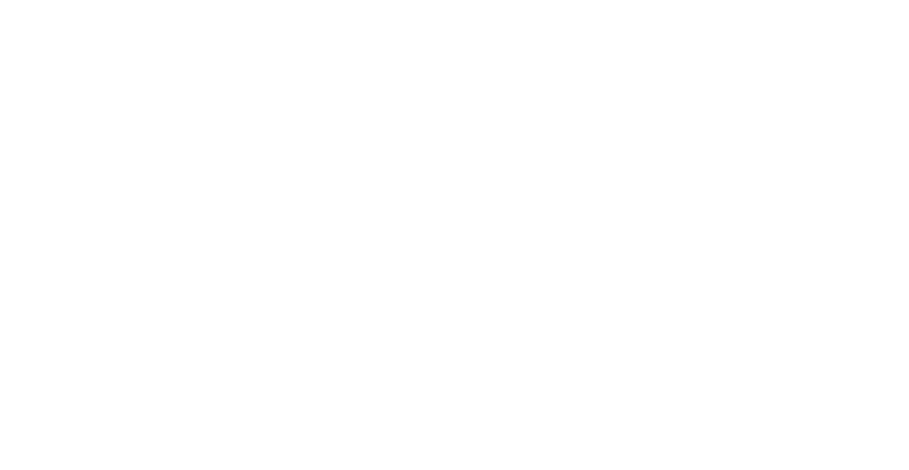
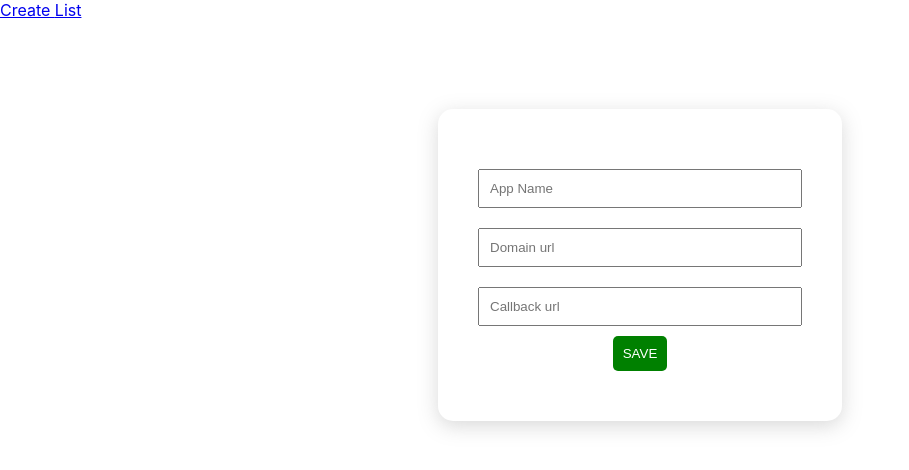
Before and after one commit to NaimuddinSaifi/auth-server-frontend, a React (Create React App) app: page /create-cred in a window 1280 px wide. Before the commit this address had no page. Shown: the top 470 px of the page, without its empty margins (0-909 px from the left). Built offline with nearby package versions, Linux system fonts and the light colour scheme.

Commit message:
updated auth frontend

```diff
--- a/src/App.css
+++ b/src/App.css
@@ -1,7 +1,6 @@
 .App {
   text-align: center;
 }
-
 .App-header {
   background-color: #282c34;
   min-height: 100vh;
@@ -22,15 +21,17 @@
   box-shadow: 0px 5px 20px rgba(128, 128, 128, 0.3);
   padding: 50px 30px;
   border-radius: 15px;
+  margin-bottom: 10px;
 }
-
+.width {
+  width: 500px;
+  margin: 30px;
+}
 .login-input{
   width: 300px;
   padding: 10px;
   margin: 10px;
 }
-
-
 .submit-btn{
     background-color: green;
     padding: 10px;
@@ -85,3 +86,12 @@
   box-shadow: 0 2px 3px -1px rgba(0, 0, 0, 0.1);
   padding: 6px 30px;
 }
+.border{
+  border : 1px solid #eee;
+  padding: 10px 10px;
+  margin: 8px 0px;
+
+}
+.box{
+  box-shadow: 0 1.6px 3.6px 0 rgba(0,0,0,0.13),0 0.3px 0.9px 0 rgba(0,0,0,0.11);
+}
--- a/src/App.js
+++ b/src/App.js
@@ -2,8 +2,9 @@ import './App.css';
 import { BrowserRouter as Router, Route, Routes } from 'react-router-dom';
 import LoginAuthServer from './pages/LoginAuthServer';
 import ConsentScreen from './pages/ConsentScreen';
-import Cred from './pages/Cred';
+import CreateCred from './pages/CreateCred';
 import GetCred from './pages/GetCred';
+import EditCred from './pages/EditCred';
 import SignupAuthServer from './pages/SignupAuthServer';
 import { ToastContainer } from 'react-toastify';
 import 'react-toastify/dist/ReactToastify.css';
@@ -15,10 +16,11 @@ function App() {
       <Routes>
         <Route exact path="/oauth/authorize" element={<LoginAuthServer />} />
         <Route exact path="/oauth/register" element={<SignupAuthServer />} />
-        <Route exact path="/consent" element={<ConsentScreen />} />
+        <Route exact path="/oauth/consent" element={<ConsentScreen />} />
 
-        <Route exact path="/cred" element={<Cred />} />
+        <Route exact path="/create-cred" element={<CreateCred />} />
         <Route exact path="/get-cred" element={<GetCred />} />
+        <Route exact path="/edit-cred/:client_id" element={<EditCred />} />
       </Routes>
     </Router>
   </>);
--- /dev/null
+++ b/src/components/Navbar.js
@@ -0,0 +1,12 @@
+import { Link } from 'react-router-dom'
+
+function Navbar() {
+    return (
+        <div>
+            <Link to="/create-cred"> Create </Link>
+            <Link to="/get-cred"> List </Link>
+        </div>
+    );
+}
+
+export default Navbar;
--- a/src/pages/Cred.js
+++ b/src/pages/CreateCred.js
@@ -1,21 +1,24 @@
-import { useEffect, useState } from "react";
+import { useState } from "react";
 import axios from "axios";
 import { useLocation, useNavigate } from "react-router-dom";
+import Navbar from "../components/Navbar";
 
 function Cred(props) {
     const location = useLocation()
     const navigate = useNavigate()
-    const [redirectUri, setredirectUri] = useState('')
     const [appName, setappName] = useState('')
+    const [domainUrl, setdomainUrl] = useState('')
+    const [callbackUrl, setcallbackUrl] = useState('')
 
     const handleSubmit = () => {
-        const url = `${process.env.REACT_APP_SERVER_URL}/api/create-cred`
-        const data = { appName, redirectUri }
-        console.log(url, data)
-        axios.post(url, data)
+        const url = `${process.env.REACT_APP_SERVER_URL}/api/client`
+        const data = { appName, redirectUris: `${domainUrl},${callbackUrl}` }
+        const config = { headers: { authorization: localStorage.getItem('user_token') } }
+        console.log(url, data, config)
+        axios.post(url, data, config)
             .then(res => {
                 console.log(res)
-                if (res && res.data) {
+                if (res && res.data && res.data.code === 200) {
                     navigate('/get-cred')
                 }
             })
@@ -24,17 +27,23 @@ function Cred(props) {
             })
     }
 
-    return (
+    return (<>
+        <Navbar />
         <div className="card">
-            <div>
+            <div className="shadow">
                 <input value={appName}
                     placeholder="App Name"
                     onChange={(e) => setappName(e.target.value)}
                     type="text" className="login-input" />
                 <br />
-                <input value={redirectUri}
-                    placeholder="Redirect Uri"
-                    onChange={(e) => setredirectUri(e.target.value)}
+                <input value={domainUrl}
+                    placeholder="Domain url"
+                    onChange={(e) => setdomainUrl(e.target.value)}
+                    type="text" className="login-input" />
+                <br />
+                <input value={callbackUrl}
+                    placeholder="Callback url"
+                    onChange={(e) => setcallbackUrl(e.target.value)}
                     type="text" className="login-input" />
                 <br />
                 <div className="flex-center">
@@ -45,7 +54,7 @@ function Cred(props) {
                 </div>
             </div>
         </div>
-    );
+    </>);
 }
 
 export default Cred;
--- /dev/null
+++ b/src/pages/EditCred.js
@@ -0,0 +1,98 @@
+import { useState } from "react";
+import axios from "axios";
+import { useNavigate, useParams } from "react-router-dom";
+import { useEffect } from "react";
+import { toast } from "react-toastify";
+import Navbar from "../components/Navbar";
+
+function EditCred(props) {
+    const navigate = useNavigate()
+    const { client_id } = useParams()
+    const [client, setclient] = useState('')
+    const [uris, seturis] = useState('')
+    const [updated, setupdated] = useState(false)
+
+    const handleSubmit = () => {
+        const url = `${process.env.REACT_APP_SERVER_URL}/api/client/${client_id}`
+        const data = { redirectUris: uris.toString() }
+        const config = { headers: { authorization: localStorage.getItem('user_token') } }
+        console.log(url, data, config)
+        axios.put(url, data, config)
+            .then(res => {
+                console.log(res)
+                if (res && res.data && res.data.code === 200) {
+                    toast('Updated successfully.')
+                    setupdated(!updated)
+                }
+            })
+            .catch(err => {
+                console.log(err)
+                toast('Something went wrong')
+            })
+    }
+
+    const getUri = () => {
+        const url = `${process.env.REACT_APP_SERVER_URL}/api/client/${client_id}`
+        console.log(url)
+        axios.get(url)
+            .then(res => {
+                console.log(res)
+                if (res && res.data && res.data.code === 200) {
+                    seturis(res.data.data.redirect_uris.split(','))
+                    setclient(res.data.data)
+                }
+            })
+            .catch(err => {
+                console.log(err)
+                toast('Something went wrong')
+            })
+    }
+
+    useEffect(() => {
+        getUri()
+    }, [updated])
+
+    const [uri, seturi] = useState('')
+    const handleChange = (value, i) => {
+        seturis(uris.map((uriItem, uriIndex) => {
+            if (uriIndex === i) {
+                return value
+            } else {
+                return uriItem
+            }
+        }))
+    }
+    return (<>
+        <Navbar />
+        <div className="card">
+            <div className="shadow">
+                <div> App Name : {client?.app_name} </div>
+                <div> Client Id : {client_id} </div>
+                <div> Client Secret : {client?.client_secret} </div>
+                <div className="border">
+                    Redirect Uris :
+                    {
+                        uris && uris.map((uriItem, i) => {
+                            return (
+                                <div key={i}>
+                                    <input value={uriItem}
+                                        placeholder="Redirect uri"
+                                        onChange={(e) => handleChange(e.target.value, i)}
+                                        type="text" className="login-input" />
+                                </div>
+                            )
+                        })
+                    }
+                    <div className="flex-center">
+                        <button className="submit-btn"
+                            onClick={handleSubmit}>
+                            EDIT
+                        </button>
+                    </div>
+                </div>
+            </div>
+        </div>
+    </>);
+}
+
+export default EditCred;
--- a/src/pages/GetCred.js
+++ b/src/pages/GetCred.js
@@ -1,28 +1,27 @@
 import { useEffect, useState } from "react";
 import axios from "axios";
+import { toast } from "react-toastify";
+import { useNavigate } from "react-router-dom";
+import Navbar from "../components/Navbar";
 
 function GetCred(props) {
-
-    const [redirectUri, setredirectUri] = useState('')
-    const [appName, setappName] = useState('')
-    const [clientId, setclientId] = useState('')
-    const [clientSecret, setclientSecret] = useState('')
+    const navigate = useNavigate()
+    const [clients, setclients] = useState([])
 
     const handleSubmit = () => {
-        const url = `${process.env.REACT_APP_SERVER_URL}/api/get-cred`
-        console.log(url)
-        axios.get(url)
+        const url = `${process.env.REACT_APP_SERVER_URL}/api/client`
+        const config = { headers: { authorization: localStorage.getItem('user_token') } }
+        console.log(url, config)
+        axios.get(url, config)
             .then(res => {
                 console.log(res)
-                if(res && res.data && res.data.data ){
-                    setclientId(res.data.data.client_id)
-                    setclientSecret(res.data.data.client_secret)
-                    setappName(res.data.data.app_name)
-                    setredirectUri(res.data.data.redirect_uri)
+                if (res && res.data && res.data.code === 200) {
+                    setclients(res.data.data)
                 }
             })
             .catch(err => {
                 console.log(err)
+                toast('Something went wrong.')
             })
     }
 
@@ -30,16 +29,37 @@ function GetCred(props) {
         handleSubmit()
     }, [])
 
-    return (
-        <div className="card">
+    const handleEdit = (client) => {
+        console.log()
+        navigate(`/edit-cred/${client.client_id}`)
+    }
+
+    return (<>
+        <Navbar />
+        <div className="cards">
             <div>
-                <div>   App Name : {appName}  </div>
-                <div>   Redirect Uri : {redirectUri}</div>
-                <div>   Client Id : {clientId}</div>
-                <div>   Client Secret : {clientSecret}</div>
+                {
+                    clients && clients.map((client, index) => {
+                        return (
+                            <div key={index} className="shadow width">
+                                <div>   App Name : {client?.app_name}  </div>
+                                <div>   Client Id : {client?.client_id}</div>
+                                <div>   Client Secret : {client?.client_secret}</div>
+                                <div>   Redirect Uris : {client?.redirect_uris}</div>
+                                <div className="flex-center">
+                                    <button className="submit-btn"
+                                        onClick={() => handleEdit(client)}>
+                                        EDIT
+                                    </button>
+                                </div>
+                            </div>
+                        )
+                    })
+                }
+
             </div>
         </div>
-    );
+    </>);
 }
 
 export default GetCred;
--- a/src/pages/LoginAuthServer.js
+++ b/src/pages/LoginAuthServer.js
@@ -8,7 +8,7 @@ import { toast } from 'react-toastify'
 function LoginAuthServer(props) {
     const navigate = useNavigate()
     const location = useLocation()
-    const [userName, setuserName] = useState('')
+    const [userId, setuserId] = useState('')
     const [password, setpassword] = useState('')
 
     const clientId = new URLSearchParams(location && location.search).get("client_id")
@@ -16,21 +16,21 @@ function LoginAuthServer(props) {
     const redirectUri = new URLSearchParams(location && location.search).get("redirect_uri")
 
     const handleSubmit = () => {
-        const url = `${process.env.REACT_APP_SERVER_URL}/api/user-server-login`
-        const data = { userName, password }
+        const url = `${process.env.REACT_APP_SERVER_URL}/api/user/login`
+        const data = { userId, password }
         console.log(url, data)
-        if (!userName || !password) {
+        if (!userId || !password) {
             toast('Please fill all fields.')
         }
-        if (userName && password) {
+        if (userId && password) {
             axios.post(url, data)
                 .then(res => {
                     console.log(res)
                     if (res && res.data && res.data.code === 200) {
                         toast('Login Success.')
-                        localStorage.setItem('token', res && res.data && res.data.data.token)
-                        localStorage.setItem('userId', res && res.data && res.data.data.userId)
-                        navigate(`/consent?client_id=${clientId}&redirect_uri=${redirectUri}&state=${state}`)
+                        localStorage.setItem('user_token', res && res.data && res.data.data.user_token)
+                        localStorage.setItem('user_id', res && res.data && res.data.data.user_id)
+                        navigate(`/oauth/consent?client_id=${clientId}&redirect_uri=${redirectUri}&state=${state}`)
                     }
                     if (res && res.data && res.data.code === 404) {
                         toast('User Not Found.')
@@ -79,9 +79,9 @@ function LoginAuthServer(props) {
             <div className="shadow">
                 <div className="center">  Login </div>
 
-                <input value={userName}
-                    placeholder="User Name"
-                    onChange={(e) => setuserName(e.target.value)}
+                <input value={userId}
+                    placeholder="User Id"
+                    onChange={(e) => setuserId(e.target.value)}
                     type="text" className="login-input" />
                 <br />
                 <input value={password}
--- a/src/pages/SignupAuthServer.js
+++ b/src/pages/SignupAuthServer.js
@@ -15,8 +15,8 @@ function SignupAuthServer(props) {
     const redirectUri = new URLSearchParams(location && location.search).get("redirect_uri")
     const loginUrl = `/oauth/authorize?client_id=${clientId}&redirect_uri=${redirectUri}&state=${state}`
     const handleSubmit = () => {
-        const url = `${process.env.REACT_APP_SERVER_URL}/api/user-server-signup`
-        const data = { userName, password }
+        const url = `${process.env.REACT_APP_SERVER_URL}/api/user`
+        const data = { userId: userName, password }
         console.log(url, data)
         if (!userName || !password) {
             toast('Please fill all fields.')
@@ -48,7 +48,7 @@ function SignupAuthServer(props) {
             <div className="shadow">
                 <div className="center">  Signup </div>
                 <input value={userName}
-                    placeholder="User Name"
+                    placeholder="User Id"
                     onChange={(e) => setuserName(e.target.value)}
                     type="text" className="login-input" />
                 <br />
```
